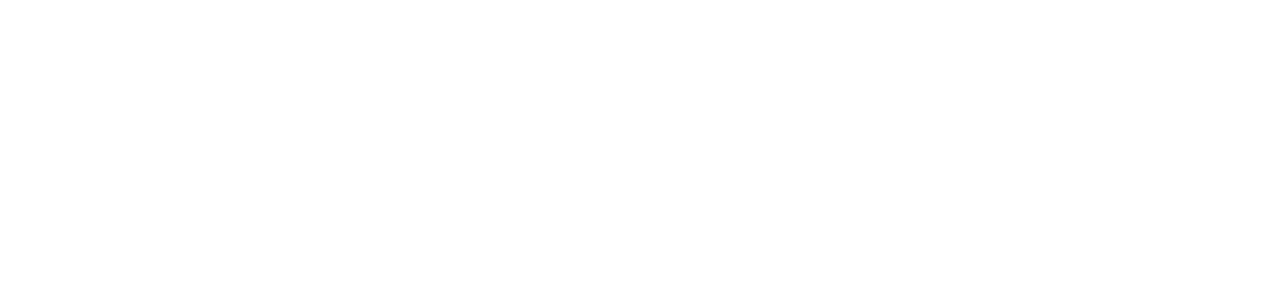
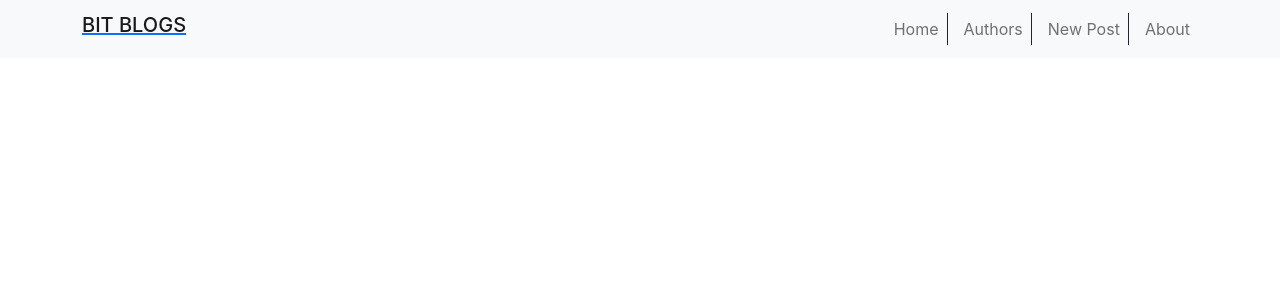
Before and after one commit to BorisPerkovic/bit-blogs, a React (Create React App) app: page / in a window 1280 px wide. Shown: the top 300 px of the page. Built offline with nearby package versions, Linux system fonts and the light colour scheme.

Commit message:
Header component completed

```diff
--- a/package.json
+++ b/package.json
@@ -6,8 +6,10 @@
     "@testing-library/jest-dom": "^5.14.1",
     "@testing-library/react": "^11.2.7",
     "@testing-library/user-event": "^12.8.3",
+    "bootstrap": "^5.1.0",
     "react": "^17.0.2",
     "react-dom": "^17.0.2",
+    "react-router-dom": "^5.2.1",
     "react-scripts": "4.0.3",
     "web-vitals": "^1.1.2"
   },
--- a/src/App/App.js
+++ b/src/App/App.js
@@ -1,9 +1,16 @@
-
+import React, { Fragment } from "react";
+import { Switch, Route } from "react-router-dom";
+import Header from "./components/Header/Header";
 
 function App() {
   return (
-    <div>
-    </div>
+    <Fragment>
+      <Header />
+      <Switch>
+        <Route />
+      </Switch>
+
+    </Fragment>
   );
 }
 
--- a/src/App/components/Header/Header.jsx
+++ b/src/App/components/Header/Header.jsx
@@ -0,0 +1,36 @@
+import React from "react";
+import { Link } from "react-router-dom"
+
+//import classes from "./Header.module.css";
+
+const Header = () => {
+
+  return (
+    <nav className="navbar navbar-expand-lg navbar-light bg-light">
+      <div className="container">
+          <Link to="/"><h1 className="navbar-brand">BIT BLOGS</h1></Link>
+        <button className="navbar-toggler" type="button" data-bs-toggle="collapse" data-bs-target="#navbarNav" aria-controls="navbarNav" aria-expanded="false" aria-label="Toggle navigation">
+          <span className="navbar-toggler-icon"></span>
+        </button>
+        <div className="collapse navbar-collapse" id="navbarNav">
+          <ul className="navbar-nav ms-auto">
+            <li className="nav-item">
+              <Link to="/" className="nav-link border-end border-dark lh-1 me-2">Home</Link>
+            </li>
+            <li className="nav-item">
+              <Link to="/authors" className="nav-link border-end border-dark lh-1 me-2">Authors</Link>
+            </li>
+            <li className="nav-item">
+              <Link to="/posts/new-post" className="nav-link border-end border-dark lh-1 me-2">New Post</Link>
+            </li>
+            <li className="nav-item">
+              <Link to="/about" className="nav-link lh-1">About</Link>
+            </li>
+          </ul>
+        </div>
+      </div>
+    </nav>
+  );
+};
+
+export default Header;
--- a/src/index.js
+++ b/src/index.js
@@ -1,11 +1,18 @@
 import React from 'react';
 import ReactDOM from 'react-dom';
-import './index.css';
+import { BrowserRouter } from 'react-router-dom';
 import App from './App/App';
 
+import "bootstrap/dist/css/bootstrap.min.css";
+import './index.css';
+
+
 ReactDOM.render(
-  <React.StrictMode>
-    <App />
-  </React.StrictMode>,
+  <BrowserRouter>
+    <React.StrictMode>
+      <App />
+    </React.StrictMode>
+  </BrowserRouter>
+  ,
   document.getElementById('root')
 );
```
Also changed, not shown: 1 other file (tests, documents, lock files or other folders).
